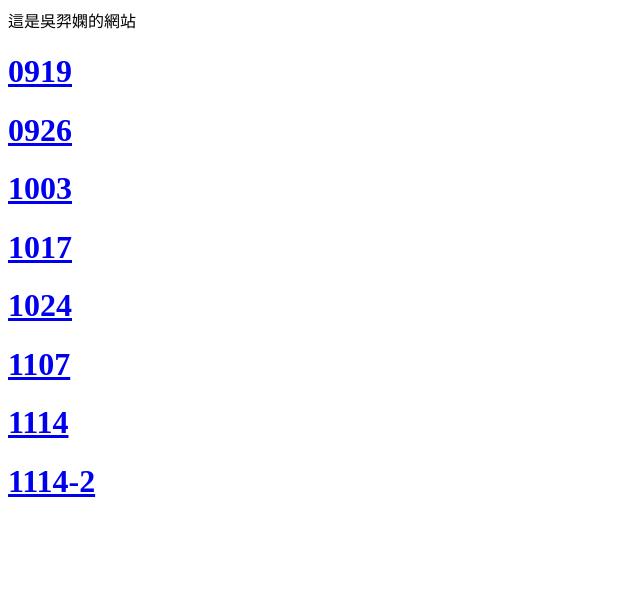
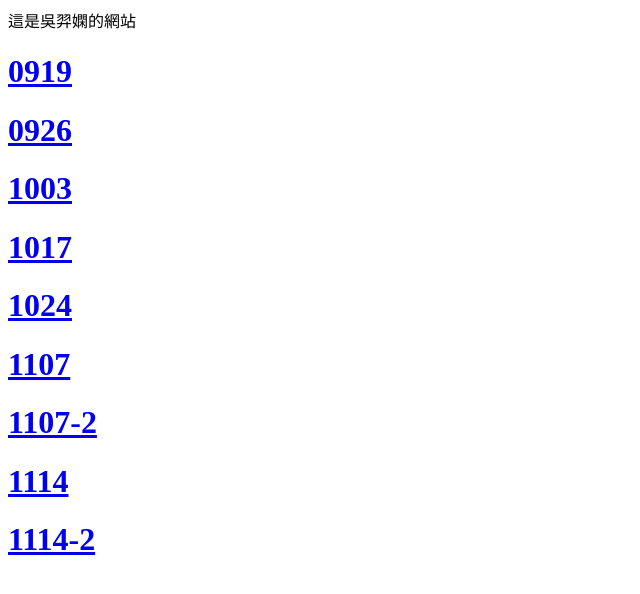
Before and after one commit to Katharinewu5/Katharinewu5.github.io, a plain HTML site: page index.html in a window 1280 px wide. Shown: the whole page, without its empty margins (0-640 px from the left). Drawn offline with Linux system fonts and the light colour scheme.

Commit message:
新增1107

```diff
--- a/index.html
+++ b/index.html
@@ -14,6 +14,7 @@
 	<h1><a href="1017/index.html">1017</a></h1>
 	<h1><a href="1024/index.html">1024</a></h1>
 	<h1><a href="1107/1107-3.html">1107</a></h1>
+	<h1><a href="1107/1107-2.html">1107-2</a></h1>
 	<h1><a href="1114/index-2.html">1114</a></h1>
 	<h1><a href="1114/index.html">1114-2</a></h1>
 </body>
```
